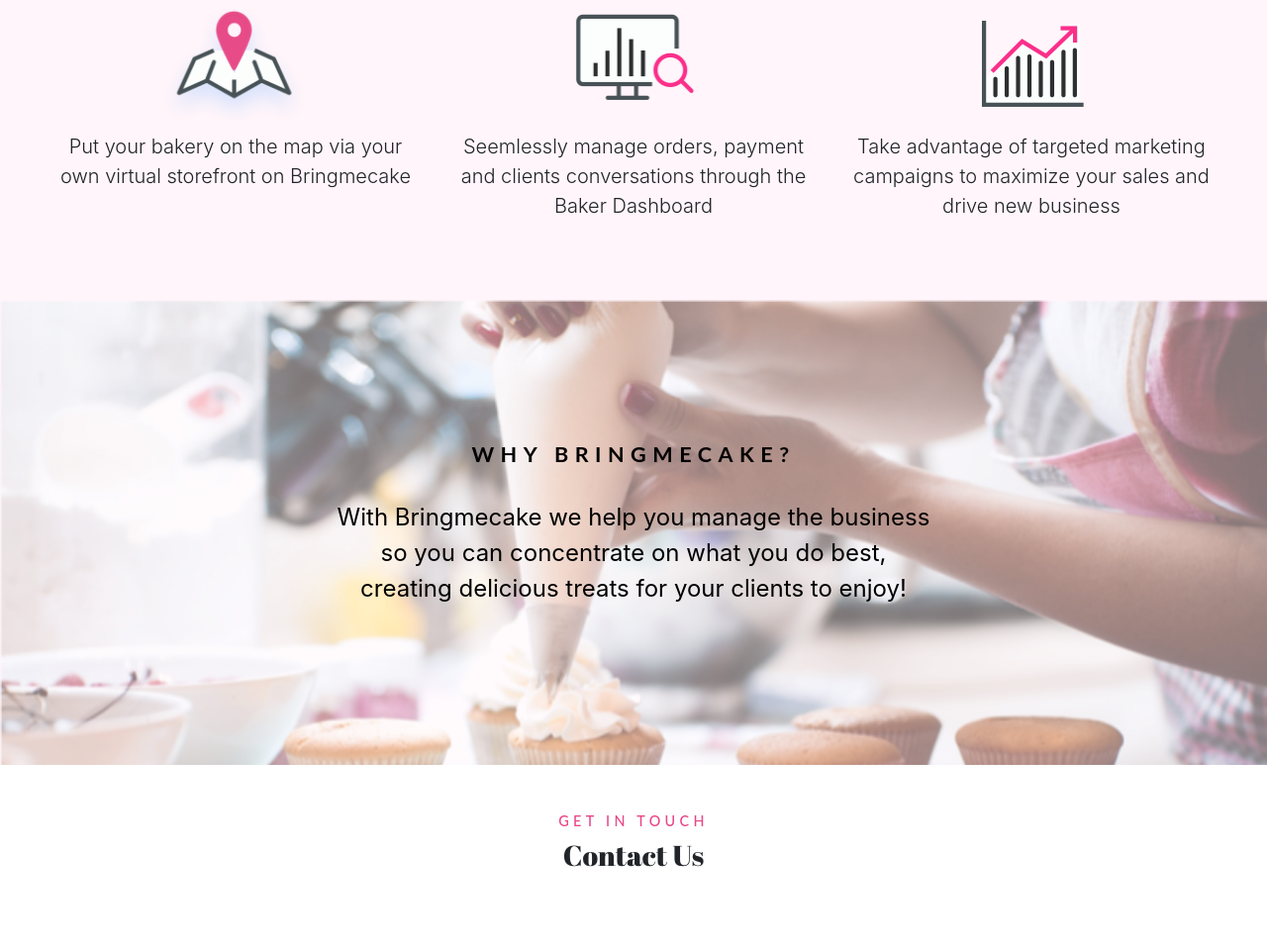
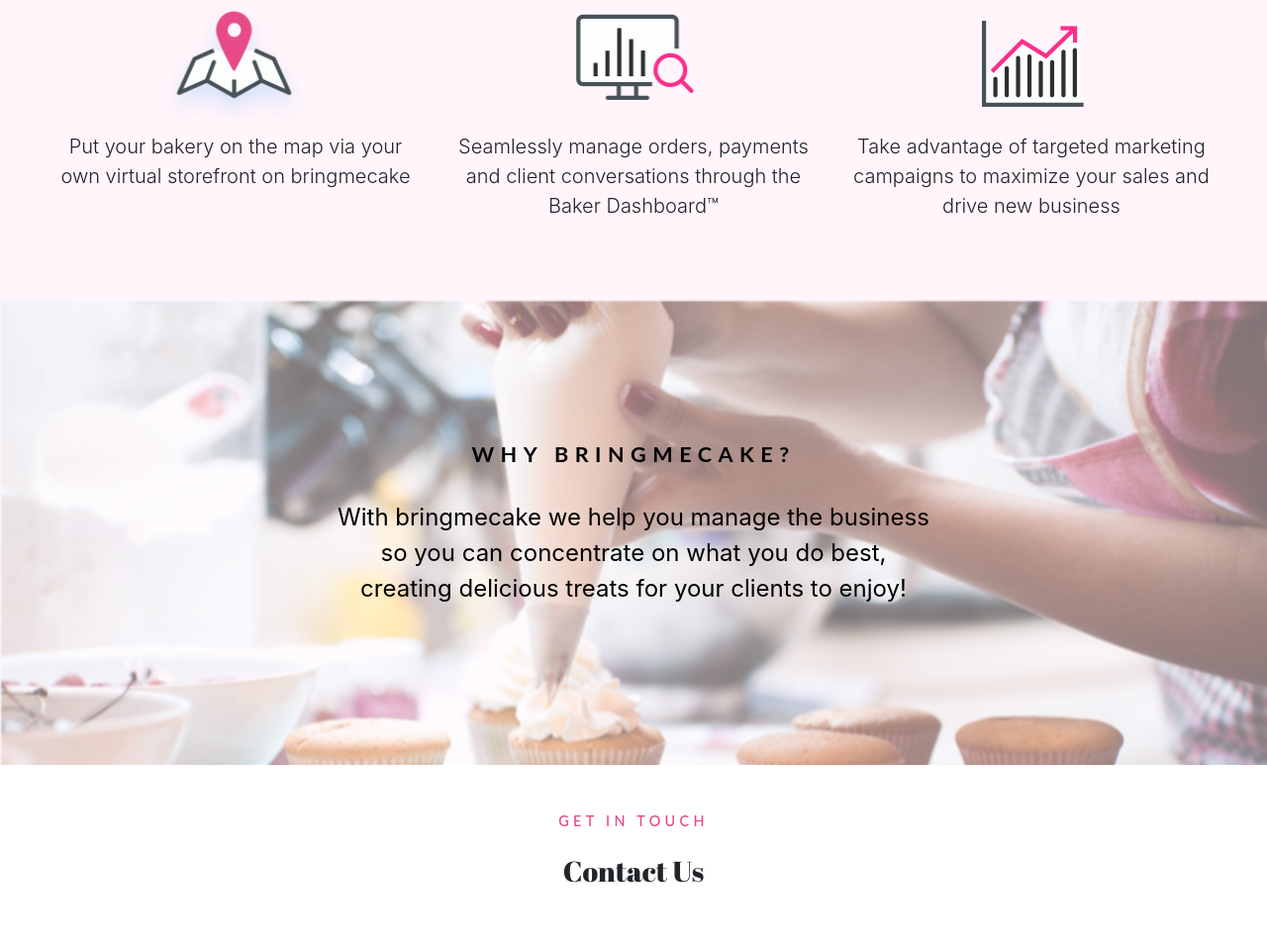
Before and after one commit to bringmecake/bringmecake.com, a website: page index.html in a window 1280 px wide. Shown: the part 976-1932 px from the top of the page at 99% size. Drawn offline with Linux system fonts and the light colour scheme; grey boxes are pictures that could not be loaded.

Commit message:
minor updates

```diff
--- a/index.html
+++ b/index.html
@@ -75,7 +75,7 @@
               </div>
 
               <p class="lead mb-0">
-                  Put your bakery on the map via your own virtual storefront on Bringmecake
+                  Put your bakery on the map via your own virtual storefront on bringmecake
               </p>
             </div>
           </div>
@@ -86,7 +86,7 @@
               </div>
 
               <p class="lead mb-0">
-                  Seemlessly manage orders, payment and clients conversations through the Baker Dashboard
+                  Seamlessly manage orders, payments and client conversations through the Baker Dashboard&trade;
               </p>
             </div>
           </div>
@@ -111,7 +111,7 @@
           <div class="col-12 col-lg-6 col-md-8">
               <h3>Why BringMeCake?</h3>
               <p>
-                With Bringmecake we help you manage the business so you can concentrate on what you do best,
+                With bringmecake we help you manage the business so you can concentrate on what you do best,
                 creating delicious treats for your clients to enjoy!
               </p>
           </div>
@@ -125,7 +125,7 @@
         <div class="row">
           <div class="col-xl-9 mx-auto">
             <h3>Get in Touch</h3>
-            <h1 class="mb-4">Contact Us</h1>
+            <h1 class="mt-4 mb-5">Contact Us</h1>
             <iframe src="https://docs.google.com/forms/d/e/1FAIpQLScFI3tXpaX41Jgajc5S4m2Grxfxhh2TjPsS0IrCcYh5rrYkbQ/viewform?embedded=true" width="100%" height="1303" frameborder="0" marginheight="0" marginwidth="0">Loading…</iframe>
           </div>
         </div>
@@ -138,7 +138,7 @@
         <div class="row">
           <div class="col-lg-6 text-center text-lg-left my-auto order-last order-lg-first">
             <p class="text-muted small mb-4 mb-lg-0">
-              &copy; BringMeCake 2019. All Rights Reserved.
+              &copy; bringmecake 2019. All Rights Reserved.
             </p>
           </div>
           <div class="col-lg-6 text-center text-lg-right mb-3 order-first order-lg-last">
```
